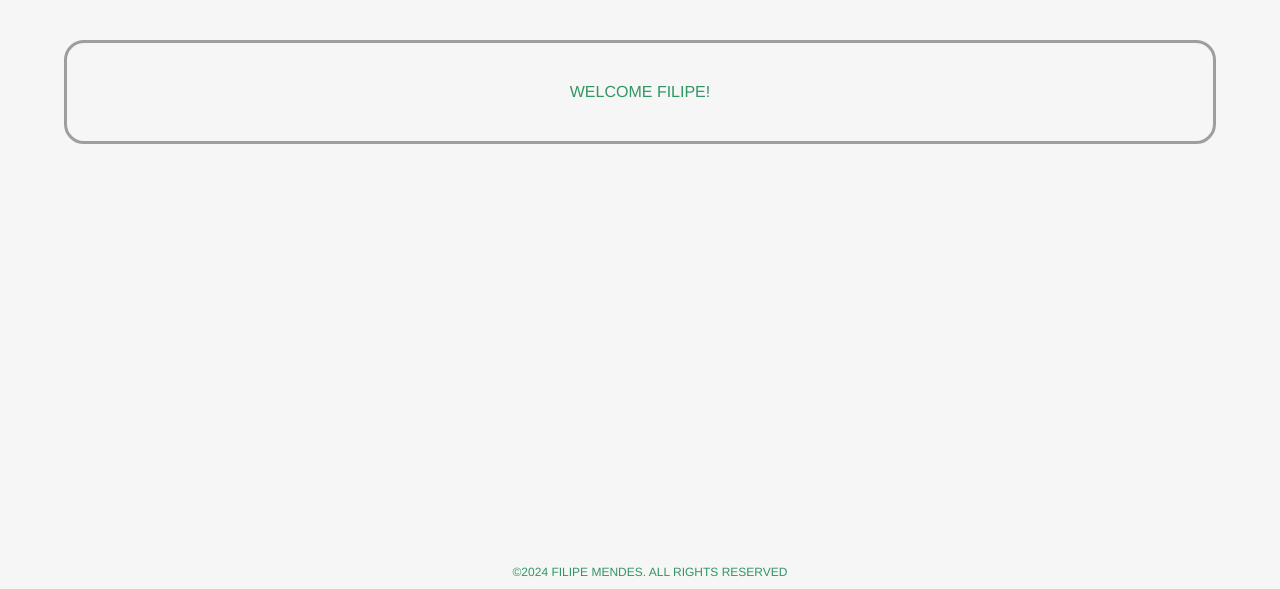
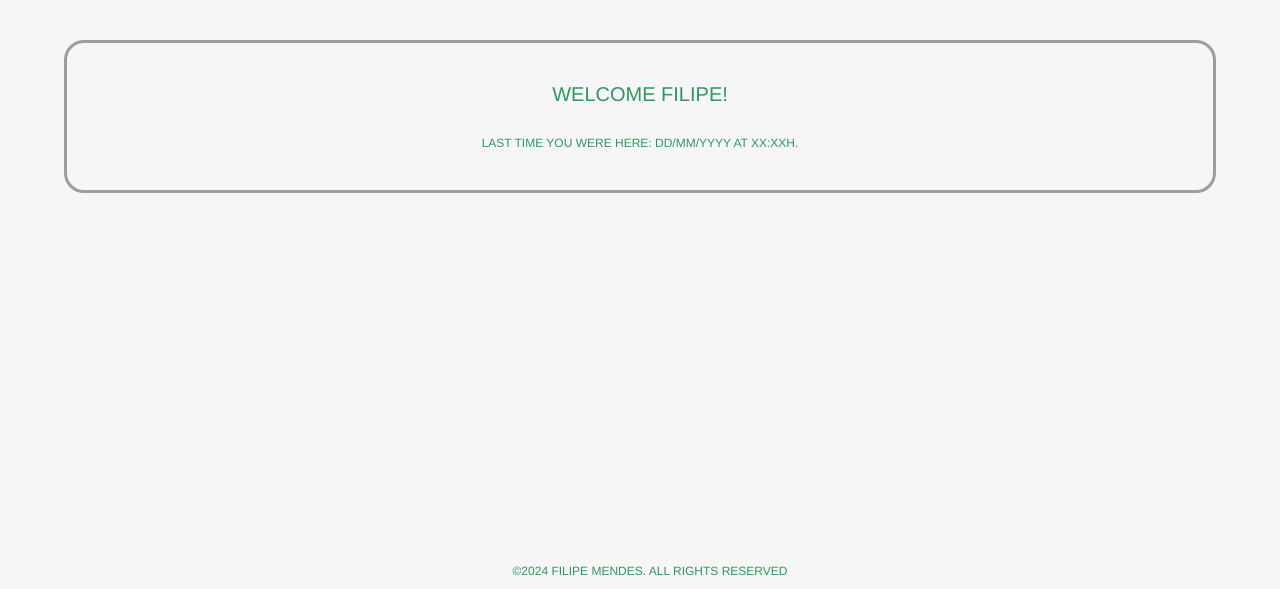
Before and after one commit to FMatiasMendes/Stock_Management_Site, a PHP site: page /home.php in a window 1280 px wide. Shown: the part 211-800 px from the top of the page. Run offline with PHP 8.4, Linux system fonts and the light colour scheme.

Commit message:
Linkedin link added on footer. Login information (name and date) added on home page.

```diff
--- a/home.php
+++ b/home.php
@@ -33,13 +33,18 @@
 		<main>
 
 			<div class="outer-border">
+				<!-- php edition missing (name) -->
 				<p class="welcome-message">Welcome Filipe!</p>
+				<!-- php edition missing (date) -->
+				<p class="last-login-message">Last time you were here: dd/mm/yyyy at xx:xxH.</p>
 			</div>
 
 		</main>
 
 		<footer>
-			<p>&copy;<?php echo date("Y"); ?> FILIPE MENDES. ALL RIGHTS RESERVED </p>
+			<a href="https://www.linkedin.com/in/fmatiasmendes/" target="_blank">
+				&copy;2024 FILIPE MENDES. ALL RIGHTS RESERVED
+			</a>
 		</footer>
 
 	</body>
--- a/styles/style.css
+++ b/styles/style.css
@@ -24,6 +24,7 @@ body{
 	border-radius: 20px;
 	margin: 20px 5% 40px 5%;
 	padding: 40px 20px;
+	text-align: center;
 }
 
 .main-title{
@@ -63,11 +64,21 @@ body{
 
 /* main */
 
-.welcome-message{
+.welcome-message,
+.last-login-message{
 	color: var(--text-color);
-	text-align: center;
 	text-transform: uppercase;
 	font-family: var(--font-family);
+}
+
+.welcome-message{
+	text-transform: uppercase;
+	font-size: 20px;
+}
+
+.last-login-message{
+	font-size: 12px;
+	margin-top: 30px;
 }
 
 
@@ -82,15 +93,16 @@ body{
 
 footer{
 	font-family: var(--font-family);
-	display: block;
-	justify-items: center;
+	text-align: center;
 	position: fixed;
 	bottom: 0;
 	width: 100%;
 	margin: 10px;
+
 }
 
-footer p{
+footer a{
 	color: var(--text-color);
 	font-size: 12px;
+	text-decoration: none;
 }
```
